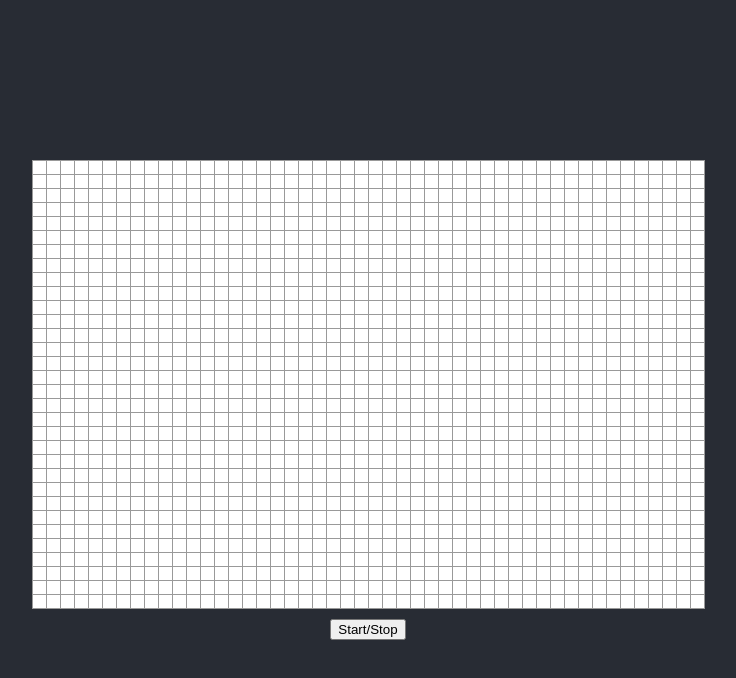
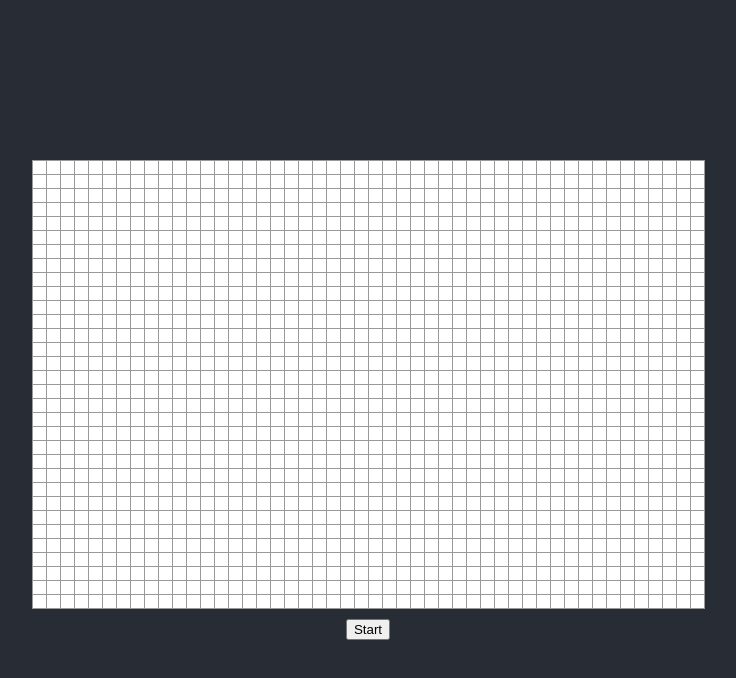
Before and after one commit to tangjm/game-of-life-visualisation, a React (Create React App) app: page / in a window 1280 px wide. Shown: the top 678 px of the page, without its empty margins (272-1008 px from the left). Built offline with nearby package versions, Linux system fonts and the light colour scheme.

Commit message:
add: conditional rendering so that the visual state of the start/stop button tracks the game state

```diff
--- a/src/App.js
+++ b/src/App.js
@@ -47,7 +47,9 @@ function App() {
           <div>
             <Board gameboard={board} toggleSquare={toggleSquare} />
           </div>
-          <button onClick={handleStartStop}>Start/Stop</button>
+          <button onClick={handleStartStop}>
+            {stop ? "Start" : "Stop"}
+          </button>
         </div>
       </header>
     </div>
```
